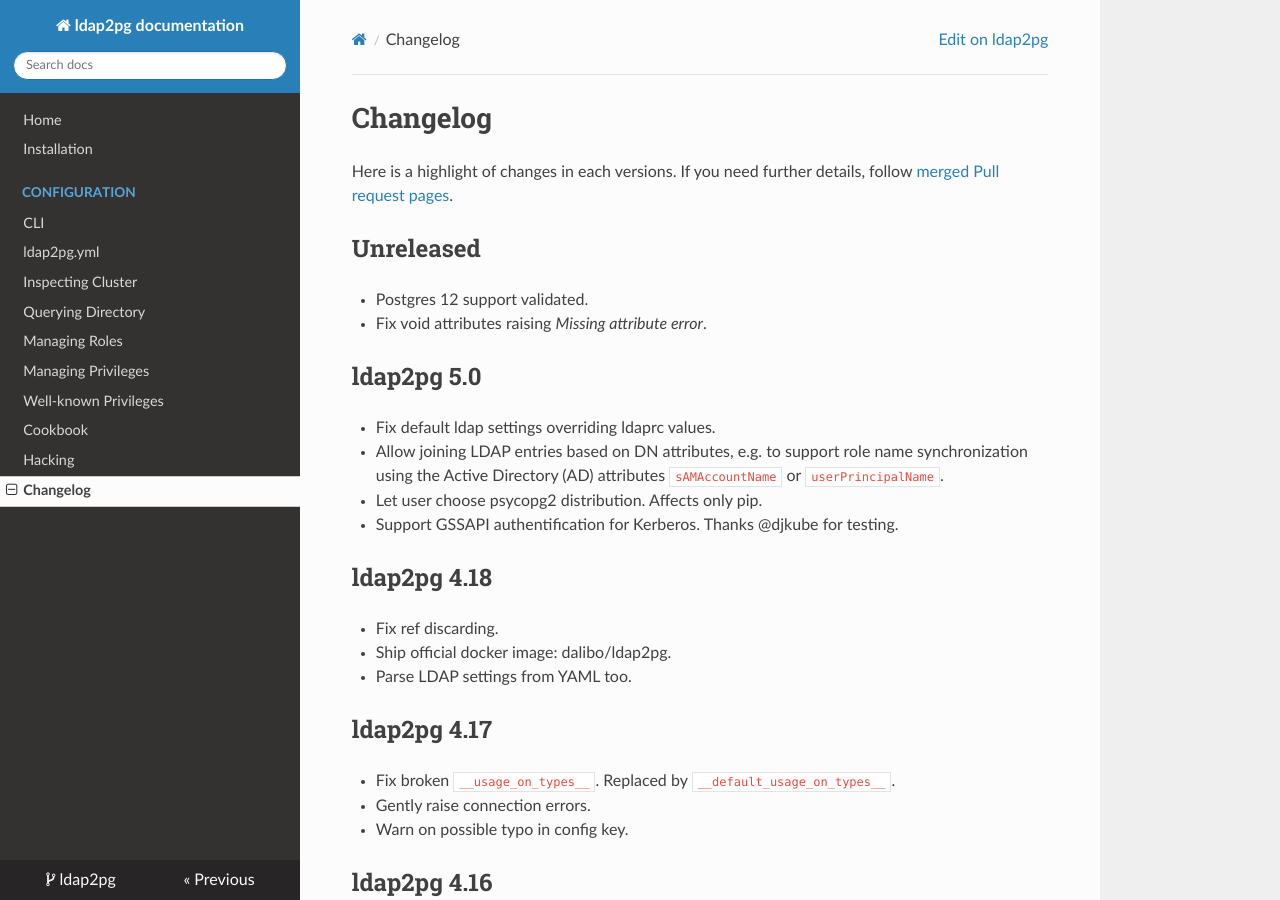
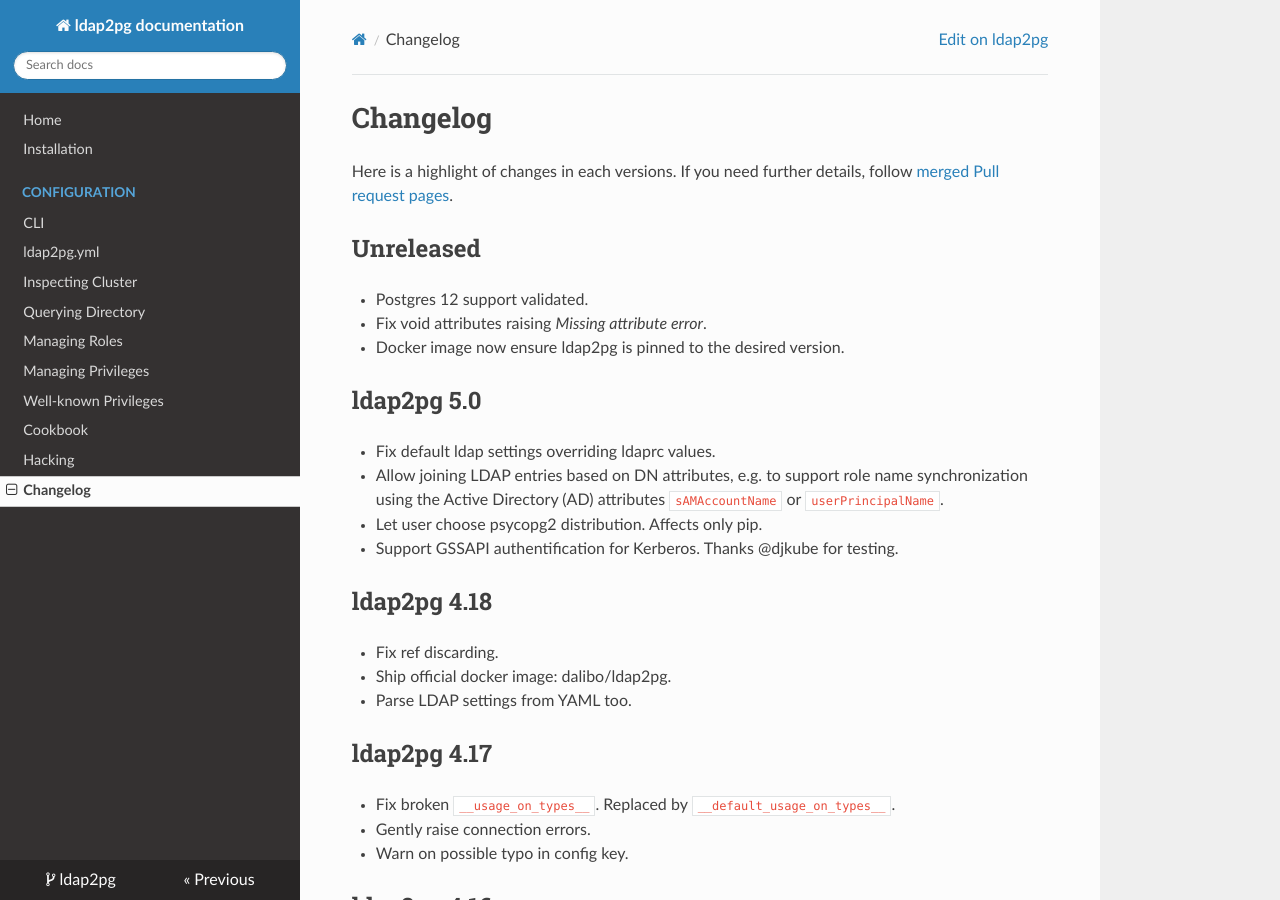
Before and after one commit to dalibo/ldap2pg, an MkDocs documentation site: the page built from docs/changelog.md, in a window 1280 px wide and 900 px high. Built offline with MkDocs 1.6.1, drawn with Linux system fonts in a browser that asks for light colours; nearby versions of some CDN libraries.

Commit message:
Docker changelog

```diff
--- a/docs/changelog.md
+++ b/docs/changelog.md
@@ -11,6 +11,7 @@
 
 - Postgres 12 support validated.
 - Fix void attributes raising *Missing attribute error*.
+- Docker image now ensure ldap2pg is pinned to the desired version.
 
 
 # ldap2pg 5.0
```
